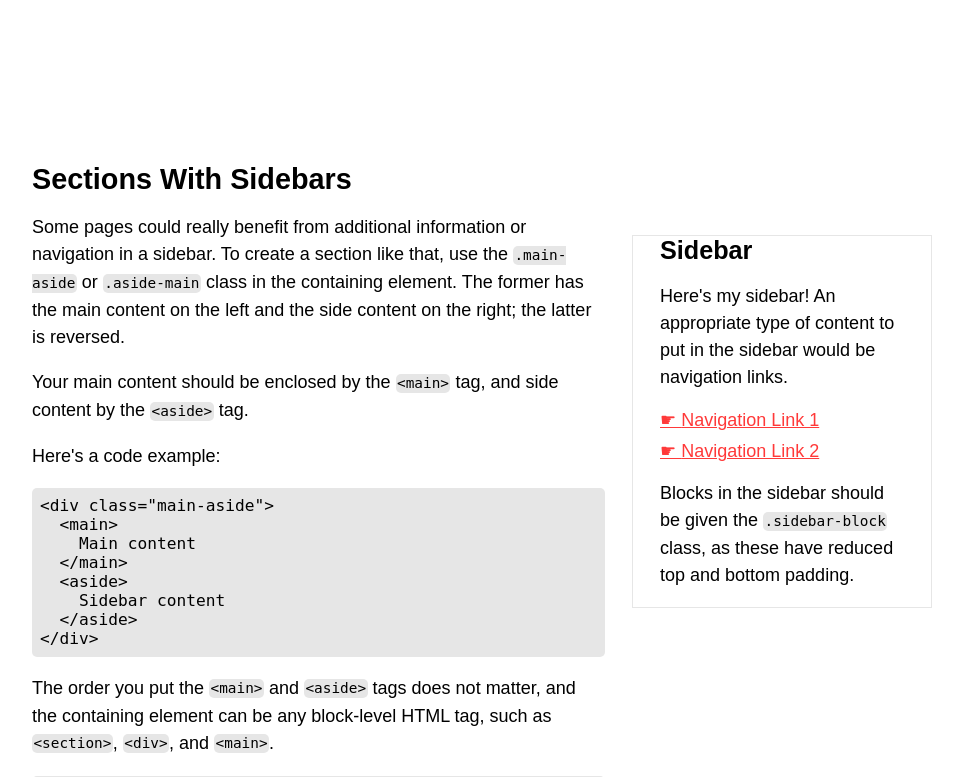
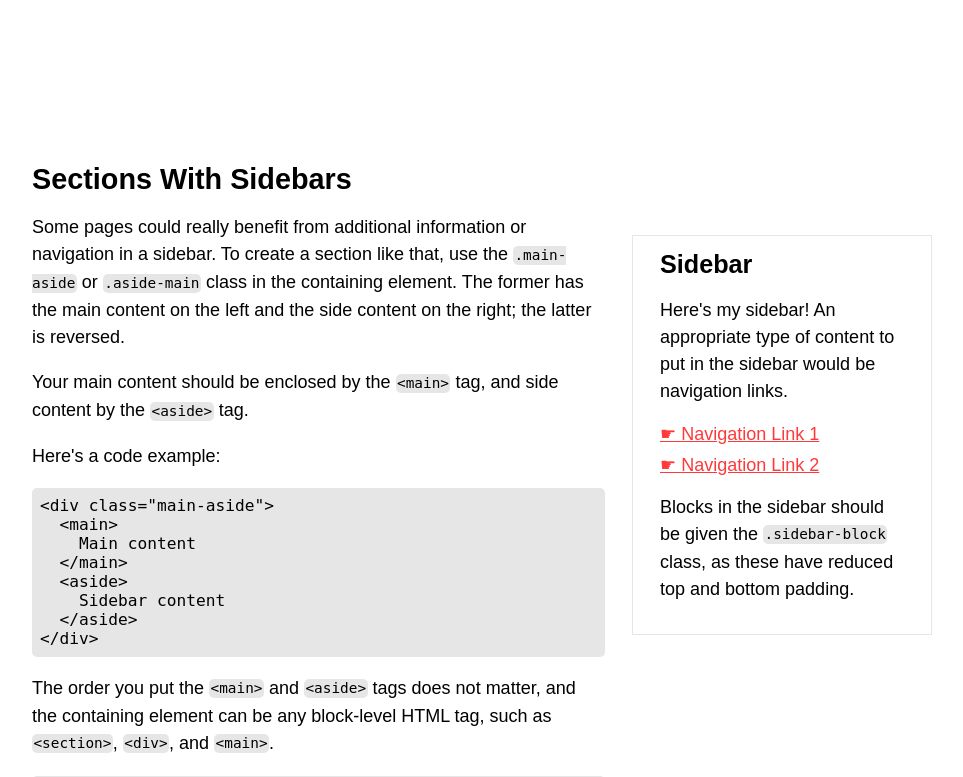
Before and after one commit to daryl-sen/unilay, a Flask app: page /template in a window 1280 px wide. Shown: the part 5065-5842 px from the top of the page, without its empty margins (158-1121 px from the left). Run offline with Flask 2, Linux system fonts and the light colour scheme; style sheets or scripts are compiled from the project's sources.

Commit message:
fixed sidebar-block padding

```diff
--- a/application/static/css/unilay5.scss
+++ b/application/static/css/unilay5.scss
@@ -380,7 +380,7 @@ BLOCK LEVEL ELEMENTS
 }
 
 .sidebar-block {
-  padding: 0 $standard_padding 0 $standard_padding;
+  padding: $standard_padding/2 $standard_padding;
   margin-bottom: $standard_padding
 }
 
```
